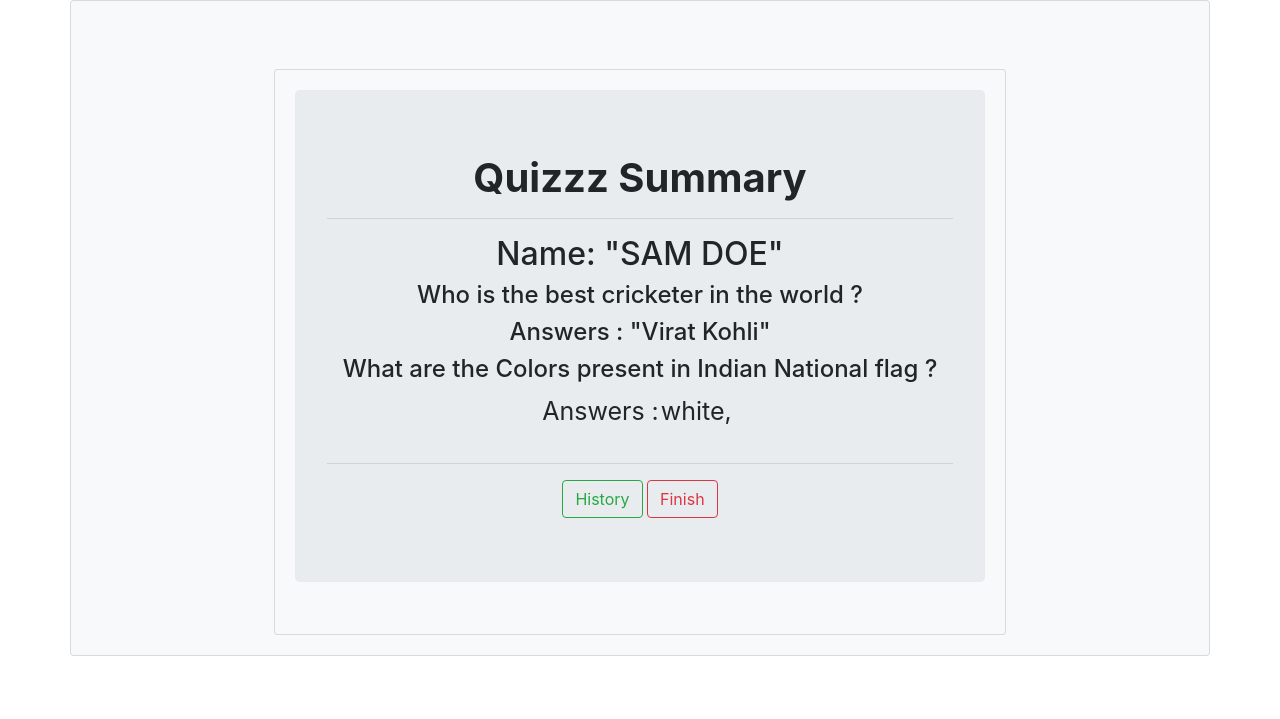
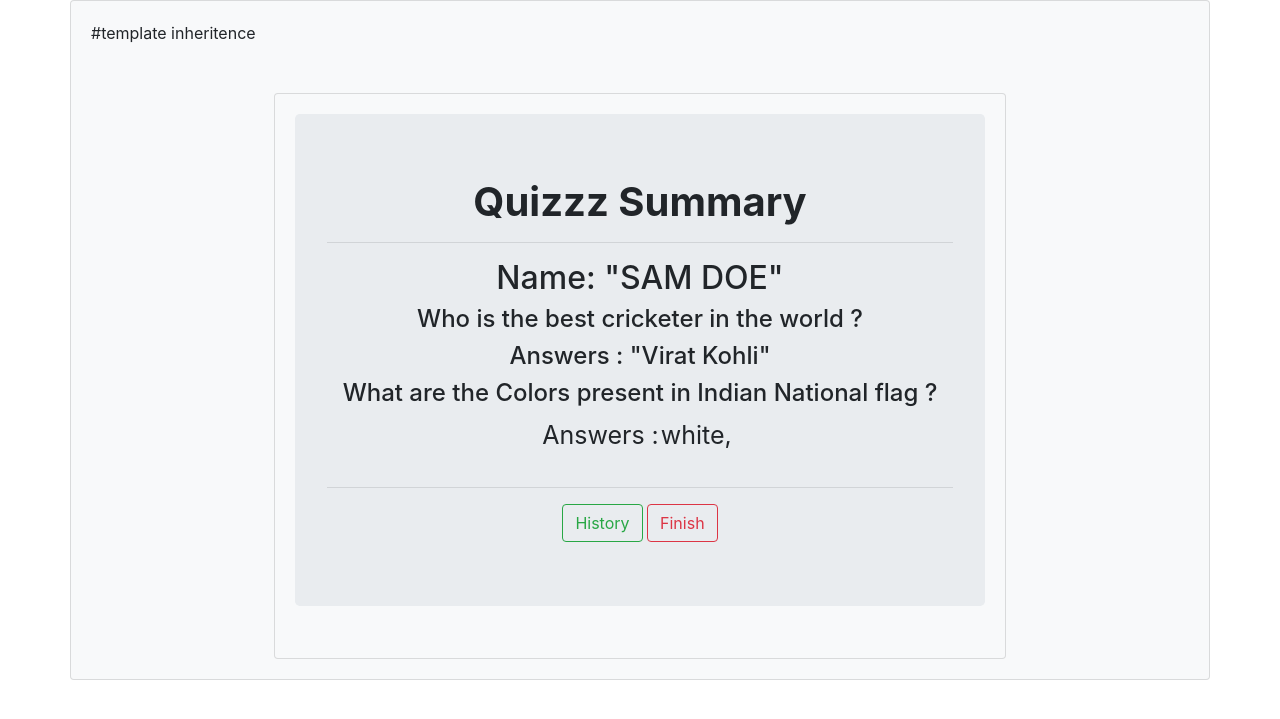
Before and after one commit to deepsinghsodhi/trivia_appscip, a Django app: page /result/ in a window 1280 px wide. Shown: the top 719 px of the page. Run offline with Django 3.2, Linux system fonts and the light colour scheme; data comes from the database, SQL or seed files in the repository; some libraries are stand-ins or nearby versions.

Commit message:
Update result.html

```diff
--- a/template/firstapp/result.html
+++ b/template/firstapp/result.html
@@ -1,7 +1,7 @@
 {% extends 'firstapp/homepage.html' %}
 {% block body_block %}
 {% load static %}
-{% load crispy_forms_tags %}
+{% load crispy_forms_tags %}  #template inheritence
   <head>
     <meta charset="utf-8">
     <title>Quiz summary</title>
```
